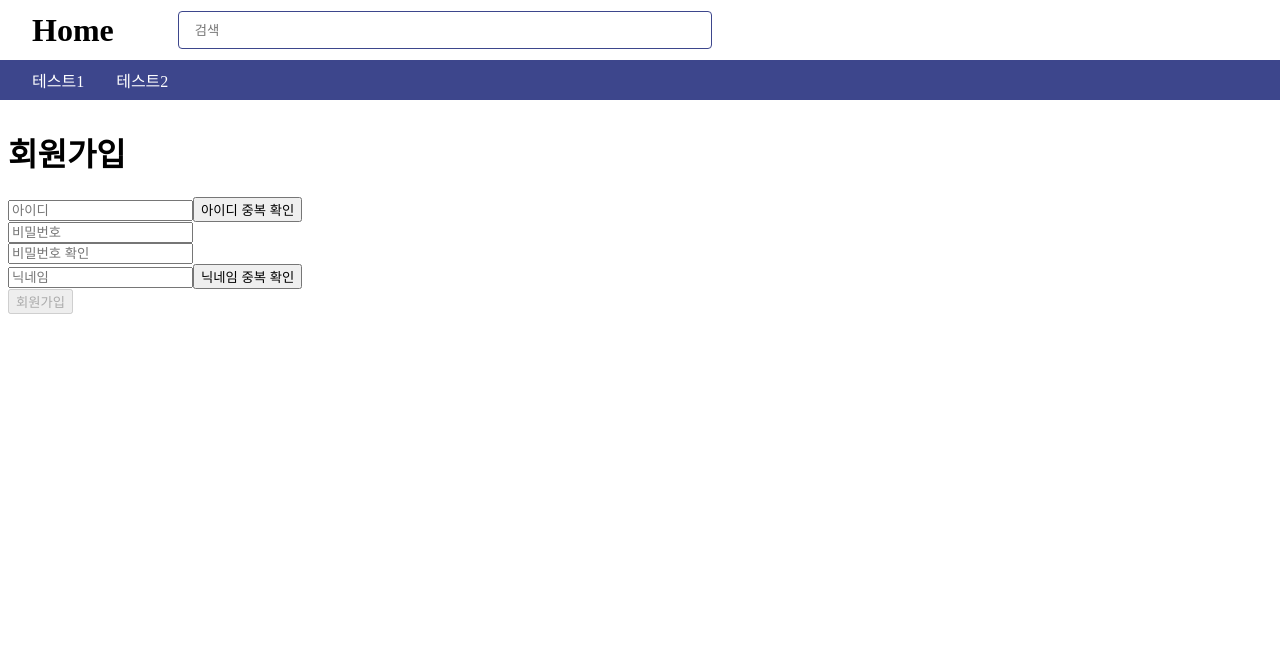
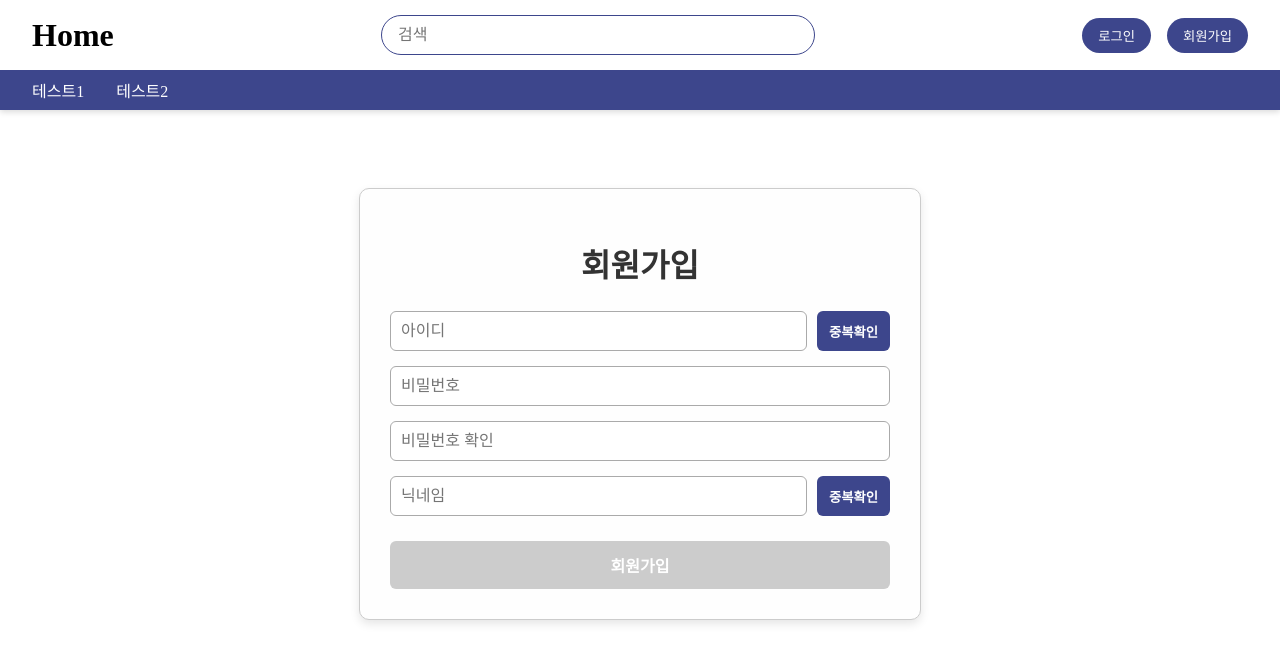
Before and after one commit to IMjaeyongpark/JYWeb_front, a React (Vite) app: page /signup in a window 1280 px wide. Shown: the top 662 px of the page. Built offline with nearby package versions, Linux system fonts and the light colour scheme; no server answers.

Commit message:
로그인, 회원가입 css수정

```diff
--- a/src/App.jsx
+++ b/src/App.jsx
@@ -1,6 +1,6 @@
+import { useState, useEffect } from 'react';
 import { BrowserRouter, Routes, Route } from 'react-router-dom';
 import Home from './pages/Home';
-import APItest from './pages/APItest';
 import LoginPage from './pages/LoginPage';
 import PrivateRoute from './components/PrivateRoute';
 import SignupPage from './pages/SignupPage';
@@ -12,22 +12,23 @@ import BoardUpdatePage from './pages/BoardUpdatePage';
 
 
 export default function App() {
+
+  const [isLoggedIn, setIsLoggedIn] = useState(false);
+
+  useEffect(() => {
+    const token = localStorage.getItem('accessToken');
+    setIsLoggedIn(!!token);
+  }, []);
+
   return (
     <BrowserRouter>
-      <Header />
+       <Header isLoggedIn={isLoggedIn} setIsLoggedIn={setIsLoggedIn} />
       <div style={{ paddingTop: '100px' }}>
         <Routes>
           <Route path="/" element={<Home />} />
-          <Route path="/login" element={<LoginPage />} />
+          <Route path="/login" element={<LoginPage setIsLoggedIn={setIsLoggedIn} />} />
           <Route path="/signup" element={<SignupPage />} />
           <Route path="/board/:boardId" element={<BoardDetailPage />} />
-          <Route path="/APItest"
-            element={
-              <PrivateRoute>
-                <APItest />
-              </PrivateRoute>
-            }
-          />
            <Route path="/board/create"
             element={
               <PrivateRoute>
--- a/src/api/user.js
+++ b/src/api/user.js
@@ -54,7 +54,7 @@ export const checkId = async (loginId) => {
 
   return await axios.get(
     `${BASE_URL}/user/checkId`,
-    { loginId }
+    { params: { loginId: loginId } }
   )
 };
 
@@ -63,6 +63,6 @@ export const checkNickname = async (nickname) => {
 
   return await axios.get(
     `${BASE_URL}/user/checkNickname`,
-    { nickname }
+    { params: { nickname: nickname } }
   )
 };
--- a/src/components/Header.jsx
+++ b/src/components/Header.jsx
@@ -1,16 +1,48 @@
 import styles from './Header.module.css';
 import { useNavigate } from 'react-router-dom';
+import { logout as logoutApi } from '../api/user';
 
-export default function Header() {
+export default function Header({ isLoggedIn, setIsLoggedIn }) {
   const navigate = useNavigate();
 
+  const goToLoginPage = () => navigate('/login');
+  const goToSignupPage = () => navigate('/signup');
   const goHome = () => navigate('/');
+
+  const handleLogout = async () => {
+    try {
+      await logoutApi();
+    } catch (err) {
+      console.error('로그아웃 오류:', err);
+    }
+    localStorage.removeItem('accessToken');
+    localStorage.removeItem('refreshToken');
+    localStorage.removeItem('loginId');
+    localStorage.removeItem('nickname');
+    setIsLoggedIn(false);
+    alert('로그아웃되었습니다.');
+    navigate('/');
+  };
 
   return (
     <header className={styles.header}>
       <div className={styles.logoSection}>
         <span className={styles.logo} onClick={goHome}>Home</span>
-        <input className={styles.search} placeholder="검색" />
+
+        <div className={styles.center}>
+          <input className={styles.search} placeholder="검색" />
+        </div>
+
+        <div className={styles.right}>
+          {isLoggedIn ? (
+            <button className={styles.btn} onClick={handleLogout}>로그아웃</button>
+          ) : (
+            <>
+              <button className={styles.btn} onClick={goToLoginPage}>로그인</button>
+              <button className={styles.btn} onClick={goToSignupPage}>회원가입</button>
+            </>
+          )}
+        </div>
       </div>
 
       <nav className={styles.nav}>
--- a/src/components/Header.module.css
+++ b/src/components/Header.module.css
@@ -2,34 +2,76 @@
     width: 100%;
     background: #3d468c;
     color: #fff;
-    position: fixed;   /* 스크롤해도 항상 상단에 고정 */
+    position: fixed;
     top: 0;
     left: 0;
-    z-index: 1000;     /* 항상 맨 위에 */
+    z-index: 1000;
+    box-shadow: 0 2px 6px rgba(0, 0, 0, 0.15);
   }
+
   .logoSection {
     display: flex;
+    justify-content: space-between;
     align-items: center;
-    height: 60px;
+    height: 70px;
     background: #fff;
     color: #222;
     padding: 0 2rem;
   }
+
   .logo {
     font-weight: bold;
     font-size: 2rem;
     color: #000;
-    margin-right: 2rem;
+    cursor: pointer;
   }
+
+  /* 가운데 검색창 */
+  .center {
+    flex: 1;
+    display: flex;
+    justify-content: center;
+  }
+
+  /* 오른쪽 버튼 정렬 */
+  .right {
+    display: flex;
+    align-items: center;
+    gap: 1rem;
+  }
+
   .search {
-    flex: 1;
-    max-width: 500px;
-    margin-left: 2rem;
-    height: 36px;
+    width: 400px;
+    height: 38px;
     padding: 0 1rem;
     border: 1px solid #3d468c;
-    border-radius: 4px;
+    border-radius: 20px;
+    outline: none;
+    font-size: 1rem;
+    transition: all 0.3s ease;
   }
+
+  .search:focus {
+    border-color: #ffd400;
+    box-shadow: 0 0 4px #ffd40055;
+  }
+
+  .btn {
+    background-color: #3d468c;
+    color: #fff;
+    padding: 8px 16px;
+    border: none;
+    border-radius: 20px;
+    cursor: pointer;
+    font-weight: 500;
+    transition: all 0.2s ease;
+  }
+
+  .btn:hover {
+    background-color: #2c3270;
+  }
+
+  /* nav 영역 유지 */
   .nav {
     display: flex;
     align-items: center;
@@ -37,6 +79,7 @@
     height: 40px;
     background: #3d468c;
   }
+
   .nav a {
     color: #fff;
     margin-right: 2rem;
@@ -44,6 +87,7 @@
     font-weight: 500;
     font-size: 1rem;
   }
+
   .nav a:hover {
     color: #ffd400;
   }
--- a/src/pages/Home.jsx
+++ b/src/pages/Home.jsx
@@ -1,47 +1,11 @@
-import { useNavigate } from 'react-router-dom';
-import { useEffect, useState } from 'react';
-import { logout as logoutApi } from '../api/user';
+
 import BoardList from '../components/BoardList'; // ← 경로에 맞게 import
 
 export default function Home() {
-  const navigate = useNavigate();
-  const [isLoggedIn, setIsLoggedIn] = useState(false);
 
-  useEffect(() => {
-    const token = localStorage.getItem('accessToken');
-    setIsLoggedIn(!!token);
-  }, []);
-
-  const goToAPItest = () => { navigate('/APItest'); };
-  const goToLoginPage = () => { navigate('/login'); };
-  const goToSignupPage = () => { navigate('/signup'); };
-
-  const handleLogout = async () => {
-    try {
-      await logoutApi();
-    } catch (err) {
-      console.error('로그아웃 오류:', err);
-    }
-    localStorage.removeItem('accessToken');
-    localStorage.removeItem('refreshToken');
-    localStorage.removeItem('loginId');
-    localStorage.removeItem('nickname');
-    setIsLoggedIn(false);
-    alert('로그아웃되었습니다.');
-  };
 
   return (
     <div>
-      <button onClick={goToAPItest}>API 테스트</button>
-      {isLoggedIn ? (
-        <button onClick={handleLogout}>로그아웃</button>
-      ) : (
-        <>
-          <button onClick={goToLoginPage}>로그인</button>
-          <button onClick={goToSignupPage}>회원가입</button>
-        </>
-      )}
-      {/* 게시글 리스트 */}
       <BoardList />
     </div>
   );
--- a/src/pages/LoginPage.jsx
+++ b/src/pages/LoginPage.jsx
@@ -1,8 +1,9 @@
+import styles from './LoginPage.module.css';
 import { useState } from 'react';
 import { Navigate, useNavigate, useLocation } from 'react-router-dom';
 import { login } from '../api/user';
 
-export default function LoginPage() {
+export default function LoginPage({ setIsLoggedIn }) {
   const [form, setForm] = useState({ loginId: '', password: '' });
   const [error, setError] = useState('');
 
@@ -26,6 +27,7 @@ export default function LoginPage() {
       localStorage.setItem('loginId', loginId);
       localStorage.setItem('nickname', nickname);
 
+      setIsLoggedIn(true);
       navigate(from, { replace: true });
     } catch (err) {
       setError('로그인 실패');
@@ -41,15 +43,17 @@ export default function LoginPage() {
   }
 
   return (
-    <div>
-      <h2>로그인</h2>
-      <form onSubmit={handleSubmit}>
+    <div className={styles.container}>
+      <div className={styles.card}>
+        <h2 className={styles.title}>로그인</h2>
+        <form onSubmit={handleSubmit} className={styles.form}>
           <input
             type="text"
             name="loginId"
             placeholder="아이디"
             value={form.loginId}
             onChange={handleChange}
+            className={styles.input}
           />
           <input
             type="password"
@@ -57,11 +61,15 @@ export default function LoginPage() {
             placeholder="비밀번호"
             value={form.password}
             onChange={handleChange}
+            className={styles.input}
           />
-        <button type="submit">로그인</button>
+          <button type="submit" className={styles.button}>로그인</button>
         </form>
-      <button onClick={goToSignup}>회원가입</button>
-      {error && <p style={{ color: 'red' }}>{error}</p>}
+        <button onClick={goToSignup} className={styles.secondaryButton}>
+          회원가입
+        </button>
+        {error && <p className={styles.error}>{error}</p>}
+      </div>
     </div>
   );
 }
--- /dev/null
+++ b/src/pages/LoginPage.module.css
@@ -0,0 +1,82 @@
+.container {
+    display: flex;
+    justify-content: center;
+    align-items: center;
+    height: calc(100vh - 100px);
+    background-color: #f5f6fa;
+  }
+
+  .card {
+    background: #fff;
+    padding: 3rem 2.5rem;
+    border-radius: 12px;
+    box-shadow: 0 4px 20px rgba(0, 0, 0, 0.08);
+    width: 100%;
+    max-width: 400px;
+    text-align: center;
+  }
+
+  .title {
+    margin-bottom: 1.5rem;
+    font-size: 1.8rem;
+    font-weight: bold;
+    color: #3d468c;
+  }
+
+  .form {
+    display: flex;
+    flex-direction: column;
+    gap: 1rem;
+  }
+
+  .input {
+    padding: 10px 14px;
+    font-size: 1rem;
+    border: 1px solid #dcdde1;
+    border-radius: 6px;
+    outline: none;
+    transition: 0.2s ease;
+  }
+
+  .input:focus {
+    border-color: #3d468c;
+    box-shadow: 0 0 0 2px #3d468c22;
+  }
+
+  .button {
+    padding: 10px;
+    background-color: #3d468c;
+    color: white;
+    border: none;
+    border-radius: 6px;
+    font-weight: bold;
+    cursor: pointer;
+    transition: background 0.2s ease;
+  }
+
+  .button:hover {
+    background-color: #2c3270;
+  }
+
+  .secondaryButton {
+    margin-top: 1rem;
+    padding: 8px;
+    background-color: transparent;
+    color: #3d468c;
+    border: 1px solid #3d468c;
+    border-radius: 6px;
+    font-weight: bold;
+    cursor: pointer;
+    transition: all 0.2s ease;
+  }
+
+  .secondaryButton:hover {
+    background-color: #3d468c;
+    color: white;
+  }
+
+  .error {
+    margin-top: 1rem;
+    color: red;
+    font-size: 0.9rem;
+  }
--- a/src/pages/SignupPage.jsx
+++ b/src/pages/SignupPage.jsx
@@ -1,126 +1,95 @@
 import React, { useEffect, useState } from 'react';
+import styles from './SignupPage.module.css';
 import { checkId, checkNickname, register } from '../api/user';
 import { useNavigate } from 'react-router-dom';
 
-export default function Signup() {
+export default function SignupPage() {
   const navigate = useNavigate();
-
   const [form, setForm] = useState({
     loginId: '',
     password: '',
     checkpw: '',
     nickname: ''
   });
+
   const [idMessage, setIdMessage] = useState('');
-  const [isIdValid, setIsIdValid] = useState(false);
-  const [isIdDuplicate, setIsIdDuplicate] = useState(null);
   const [nicknameMessage, setNicknameMessage] = useState('');
-  const [isNicknameValid, setIsNicknameValid] = useState(false);
-  const [isNicknameDuplicate, setIsNicknameDuplicate] = useState(null);
   const [pwMessage, setPwMessage] = useState('');
   const [pwConditionMessage, setPwConditionMessage] = useState('');
-  const [isPwValid, setIsPwValid] = useState(false);
   const [signupError, setSignupError] = useState('');
   const [signupSuccess, setSignupSuccess] = useState('');
+  const [isIdValid, setIsIdValid] = useState(false);
+  const [isNicknameValid, setIsNicknameValid] = useState(false);
+  const [isPwValid, setIsPwValid] = useState(false);
+  const [isIdDuplicate, setIsIdDuplicate] = useState(null);
+  const [isNicknameDuplicate, setIsNicknameDuplicate] = useState(null);
 
   useEffect(() => {
     document.title = '회원가입';
   }, []);
 
-  // 비밀번호 정규식: 영문+숫자+특수문자, 8~20자
   const passwordRegex = /^(?=.*[A-Za-z])(?=.*\d)(?=.*[!@#$%^&*()\-_=+[\]{};:'",.<>/?\\|`~]).{8,20}$/;
-  // 아이디 정규식: 5~15자, 영문/숫자(첫글자 영문)
   const idRegex = /^[A-Za-z][A-Za-z0-9]{4,14}$/;
-  //닉네임 정규식: 2~10자, 한글, 영어, 숫자
   const nicknameRegex = /^[가-힣a-zA-Z0-9]{2,10}$/;
 
-
-
-  // input 값 변경시 메시지 초기화 및 실시간 비밀번호 확인 체크
   const handleChange = (e) => {
     const { name, value } = e.target;
     setForm((prev) => ({ ...prev, [name]: value }));
 
     if (name === 'loginId') {
-      if (!idRegex.test(value)) {
-        setIdMessage('아이디는 5~15자, 첫 글자 영문, 영문/숫자만 가능합니다.');
-        setIsIdValid(false);
-      } else {
-        setIdMessage('')
-        setIsIdValid(true)
-      }
+      const valid = idRegex.test(value);
+      setIsIdValid(valid);
+      setIdMessage(valid ? '' : '아이디는 5~15자, 첫 글자 영문, 영문/숫자만 가능합니다.');
       setIsIdDuplicate(null);
     }
     if (name === 'nickname') {
-      if (!nicknameRegex.test(value)) {
-        setNicknameMessage('닉네임은 2~10자, 한글, 영문, 숫자만 가능합니다.');
-        setIsNicknameValid(false)
-      } else {
-        setNicknameMessage('');
-        setIsNicknameValid(true)
-      }
+      const valid = nicknameRegex.test(value);
+      setIsNicknameValid(valid);
+      setNicknameMessage(valid ? '' : '닉네임은 2~10자, 한글, 영문, 숫자만 가능합니다.');
       setIsNicknameDuplicate(null);
     }
     if (name === 'password') {
-      if (!passwordRegex.test(value)) {
-        setPwConditionMessage('비밀번호는 8~20자, 영문, 숫자, 특수문자를 모두 포함해야 합니다.');
-        setIsPwValid(false);
-      } else {
-        setPwConditionMessage('사용 가능한 비밀번호입니다.');
-        setIsPwValid(true);
-      }
-      // 비밀번호 확인 일치 여부 갱신
+      const valid = passwordRegex.test(value);
+      setIsPwValid(valid);
+      setPwConditionMessage(valid ? '사용 가능한 비밀번호입니다.' : '비밀번호는 8~20자, 영문, 숫자, 특수문자를 모두 포함해야 합니다.');
       if (form.checkpw) {
-        setPwMessage(
-          value === form.checkpw ? '비밀번호가 일치합니다.' : '비밀번호가 다릅니다.'
-        );
-      } else {
-        setPwMessage('');
-      }
+        setPwMessage(value === form.checkpw ? '비밀번호가 일치합니다.' : '비밀번호가 다릅니다.');
+      } else setPwMessage('');
     }
     if (name === 'checkpw') {
-      // 비밀번호 확인 변경시
-      setPwMessage(
-        value && form.password
-          ? (value === form.password ? '비밀번호가 일치합니다.' : '비밀번호가 다릅니다.')
-          : ''
-      );
+      setPwMessage(value === form.password ? '비밀번호가 일치합니다.' : '비밀번호가 다릅니다.');
     }
   };
 
-  // 아이디 중복 체크
   const signupCheckId = async () => {
     try {
       if (isIdValid) {
-        const res = await checkId(form.loginId); // true면 중복
+        const res = await checkId(form.loginId);
         setIsIdDuplicate(res.data);
-        if (res.data) setIdMessage('아이디 중복');
-        else setIdMessage('사용 가능한 아이디');
+        setIdMessage(res.data ? '아이디 중복' : '사용 가능한 아이디');
       }
-    } catch (err) {
+    } catch {
       setIdMessage('오류');
     }
   };
 
-  // 닉네임 중복 체크
   const signupCheckNickname = async () => {
     try {
       if (isNicknameValid) {
-        const res = await checkNickname(form.nickname); // true면 중복
+        const res = await checkNickname(form.nickname);
         setIsNicknameDuplicate(res.data);
-        if (res.data) setNicknameMessage('닉네임 중복');
-        else setNicknameMessage('사용 가능한 닉네임');
+        setNicknameMessage(res.data ? '닉네임 중복' : '사용 가능한 닉네임');
       }
-    } catch (err) {
+    } catch {
       setNicknameMessage('오류');
     }
   };
 
-  // 회원가입 요청
   const handleSubmit = async (e) => {
     e.preventDefault();
     setSignupError('');
     setSignupSuccess('');
+
     if (isIdDuplicate || isNicknameDuplicate) {
       setSignupError('아이디/닉네임 중복을 확인해주세요.');
       return;
@@ -133,25 +102,16 @@ export default function Signup() {
       setSignupError('비밀번호 조건을 확인해주세요.');
       return;
     }
-    if (!form.loginId || !form.password || !form.nickname) {
-      setSignupError('모든 항목을 입력해주세요.');
-      return;
-    }
     try {
-      await register(form); // 실제 회원가입 api 함수
+      await register(form);
       setSignupSuccess('회원가입 성공! 로그인 해주세요.');
       setForm({ loginId: '', password: '', checkpw: '', nickname: '' });
-      goToLoginPage()
-    } catch (err) {
+      navigate('/login');
+    } catch {
       setSignupError('회원가입 실패');
     }
   };
 
-  const goToLoginPage = () => {
-    navigate('/login');
-  };
-
-  // 회원가입 버튼 비활성화 조건
   const isDisabled =
     !form.loginId ||
     !form.password ||
@@ -163,62 +123,58 @@ export default function Signup() {
     !isPwValid;
 
   return (
-    <div>
-      <h1>회원가입</h1>
-      <form onSubmit={handleSubmit}>
-        <div>
+    <div className={styles.signupContainer}>
+      <h1 className={styles.signupTitle}>회원가입</h1>
+      <form className={styles.signupForm} onSubmit={handleSubmit}>
+        <div className={styles.inputGroup}>
           <input
             type="text"
             name="loginId"
             placeholder="아이디"
+            className={styles.input}
             value={form.loginId}
             onChange={handleChange}
           />
-          <button type="button" onClick={signupCheckId}>아이디 중복 확인</button>
+          <button type="button" className={styles.checkButton} onClick={signupCheckId}>중복확인</button>
         </div>
-        {idMessage && (
-          <p style={{ color: isIdDuplicate ? 'red' : 'green' }}>{idMessage}</p>
-        )}
-        <div>
+        {idMessage && <p className={`${styles.message} ${isIdDuplicate ? styles.error : styles.success}`}>{idMessage}</p>}
+
         <input
           type="password"
           name="password"
           placeholder="비밀번호"
+          className={styles.input}
           value={form.password}
           onChange={handleChange}
         />
-        </div>
-        {pwConditionMessage && (
-          <p style={{ color: isPwValid ? 'green' : 'red' }}>{pwConditionMessage}</p>
-        )}
-        <div>
+        {pwConditionMessage && <p className={`${styles.message} ${isPwValid ? styles.success : styles.error}`}>{pwConditionMessage}</p>}
+
         <input
           type="password"
           name="checkpw"
           placeholder="비밀번호 확인"
+          className={styles.input}
           value={form.checkpw}
           onChange={handleChange}
         />
-        </div>
-        {pwMessage && (
-          <p style={{ color: form.password === form.checkpw ? 'green' : 'red' }}>{pwMessage}</p>
-        )}
-        <div>
+        {pwMessage && <p className={`${styles.message} ${form.password === form.checkpw ? styles.success : styles.error}`}>{pwMessage}</p>}
+
+        <div className={styles.inputGroup}>
           <input
             type="text"
             name="nickname"
             placeholder="닉네임"
+            className={styles.input}
             value={form.nickname}
             onChange={handleChange}
           />
-          <button type="button" onClick={signupCheckNickname}>닉네임 중복 확인</button>
+          <button type="button" className={styles.checkButton} onClick={signupCheckNickname}>중복확인</button>
         </div>
-        {nicknameMessage && (
-          <p style={{ color: isNicknameDuplicate ? 'red' : 'green' }}>{nicknameMessage}</p>
-        )}
-        <button type="submit" disabled={isDisabled}>회원가입</button>
-        {signupError && <p style={{ color: 'red' }}>{signupError}</p>}
-        {signupSuccess && <p style={{ color: 'green' }}>{signupSuccess}</p>}
+        {nicknameMessage && <p className={`${styles.message} ${isNicknameDuplicate ? styles.error : styles.success}`}>{nicknameMessage}</p>}
+
+        <button type="submit" className={styles.submitButton} disabled={isDisabled}>회원가입</button>
+        {signupError && <p className={`${styles.message} ${styles.error}`}>{signupError}</p>}
+        {signupSuccess && <p className={`${styles.message} ${styles.success}`}>{signupSuccess}</p>}
       </form>
     </div>
   );
--- /dev/null
+++ b/src/pages/SignupPage.module.css
@@ -0,0 +1,76 @@
+.signupContainer {
+    max-width: 500px;
+    margin: 80px auto;
+    padding: 30px;
+    border: 1px solid #ccc;
+    border-radius: 10px;
+    background: #fefefe;
+    box-shadow: 0 4px 10px rgba(0, 0, 0, 0.1);
+  }
+
+  .signupTitle {
+    font-size: 2rem;
+    font-weight: bold;
+    margin-bottom: 25px;
+    text-align: center;
+    color: #333;
+  }
+
+  .signupForm {
+    display: flex;
+    flex-direction: column;
+    gap: 15px;
+  }
+
+  .inputGroup {
+    display: flex;
+    gap: 10px;
+  }
+
+  .input {
+    flex: 1;
+    padding: 10px;
+    border: 1px solid #aaa;
+    border-radius: 6px;
+    font-size: 1rem;
+  }
+
+  .checkButton {
+    padding: 10px 12px;
+    border: none;
+    background: #3d468c;
+    color: white;
+    font-weight: bold;
+    border-radius: 6px;
+    cursor: pointer;
+    white-space: nowrap;
+  }
+
+  .submitButton {
+    padding: 12px;
+    background: #3d468c;
+    color: white;
+    font-size: 1rem;
+    font-weight: bold;
+    border: none;
+    border-radius: 6px;
+    cursor: pointer;
+    margin-top: 10px;
+  }
+
+  .submitButton:disabled {
+    background: #ccc;
+    cursor: not-allowed;
+  }
+
+  .message {
+    font-size: 0.9rem;
+  }
+
+  .success {
+    color: green;
+  }
+
+  .error {
+    color: red;
+  }
```
Also changed, not shown: src/pages/APItest.jsx (deleted, +0 -29 lines). Lines whose indentation alone changed are shown as unchanged.
